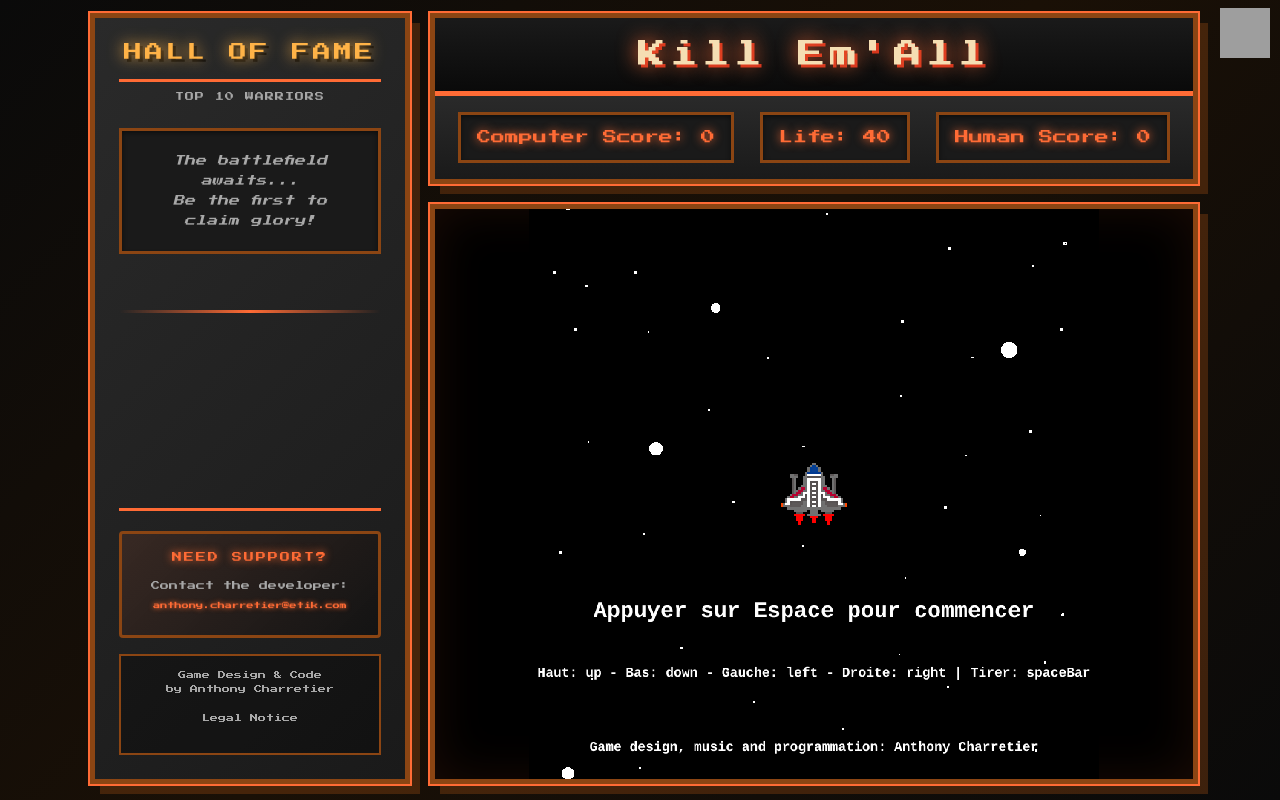
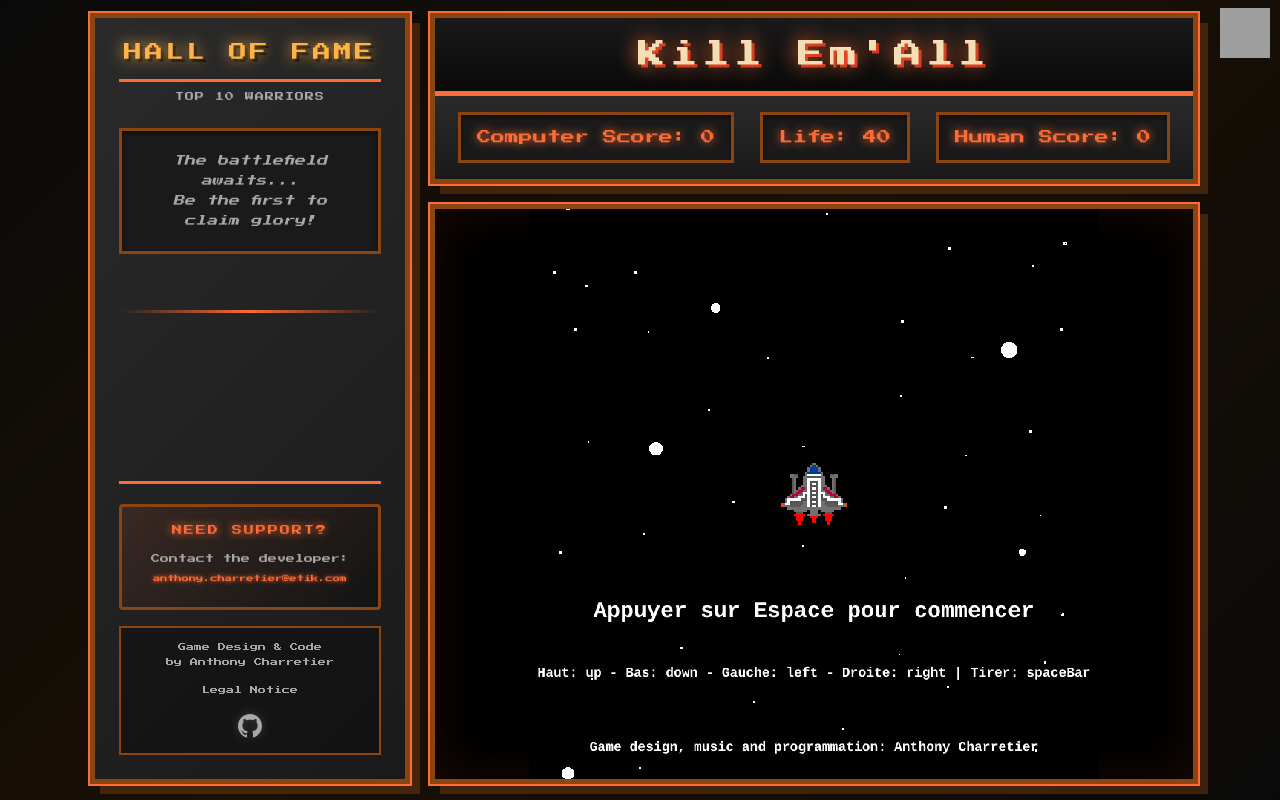
Before and after one commit to innermost47/killemall, a PHP site: page / in a window 1280 px wide. Run offline with PHP 8.4, Linux system fonts and the light colour scheme; data that the repository does not hold is empty; grey boxes are pictures that could not be loaded.

Commit message:
added github svg

```diff
--- a/index.php
+++ b/index.php
@@ -139,6 +139,11 @@ $pdo = getPdo();
             by Anthony Charretier<br><br>
             <a href="https://legals.anthony-charretier.fr" target="_blank">Legal Notice</a>
           </p>
+          <a href="https://github.com/innermost47/killemall" target="_blank" class="github-link" title="View source on GitHub">
+            <svg width="24" height="24" viewBox="0 0 16 16" fill="currentColor">
+              <path d="M8 0C3.58 0 0 3.58 0 8c0 3.54 2.29 6.53 5.47 7.59.4.07.55-.17.55-.38 0-.19-.01-.82-.01-1.49-2.01.37-2.53-.49-2.69-.94-.09-.23-.48-.94-.82-1.13-.28-.15-.68-.52-.01-.53.63-.01 1.08.58 1.23.82.72 1.21 1.87.87 2.33.66.07-.52.28-.87.51-1.07-1.78-.2-3.64-.89-3.64-3.95 0-.87.31-1.59.82-2.15-.08-.2-.36-1.02.08-2.12 0 0 .67-.21 2.2.82.64-.18 1.32-.27 2-.27.68 0 1.36.09 2 .27 1.53-1.04 2.2-.82 2.2-.82.44 1.1.16 1.92.08 2.12.51.56.82 1.27.82 2.15 0 3.07-1.87 3.75-3.65 3.95.29.25.54.73.54 1.48 0 1.07-.01 1.93-.01 2.2 0 .21.15.46.55.38A8.013 8.013 0 0016 8c0-4.42-3.58-8-8-8z" />
+            </svg>
+          </a>
         </div>
       </div>
     </div>
--- a/style.css
+++ b/style.css
@@ -161,6 +161,7 @@ h1 {
   box-shadow: 0 0 0 2px var(--atari-orange),
     10px 10px 0 0 rgba(139, 69, 19, 0.4);
   overflow-y: auto;
+  overflow-x: hidden;
   display: flex;
   flex-direction: column;
   gap: 24px;
@@ -617,3 +618,23 @@ h3 {
     margin: 8px 0;
   }
 }
+
+.github-link {
+  display: inline-block;
+  color: var(--atari-silver);
+  transition: all 0.3s;
+}
+
+.github-link:hover {
+  color: var(--atari-orange);
+  transform: scale(1.2);
+}
+
+.github-link svg {
+  display: block;
+  filter: drop-shadow(0 0 4px rgba(168, 168, 168, 0.3));
+}
+
+.github-link:hover svg {
+  filter: drop-shadow(0 0 8px rgba(255, 107, 53, 0.6));
+}
```
